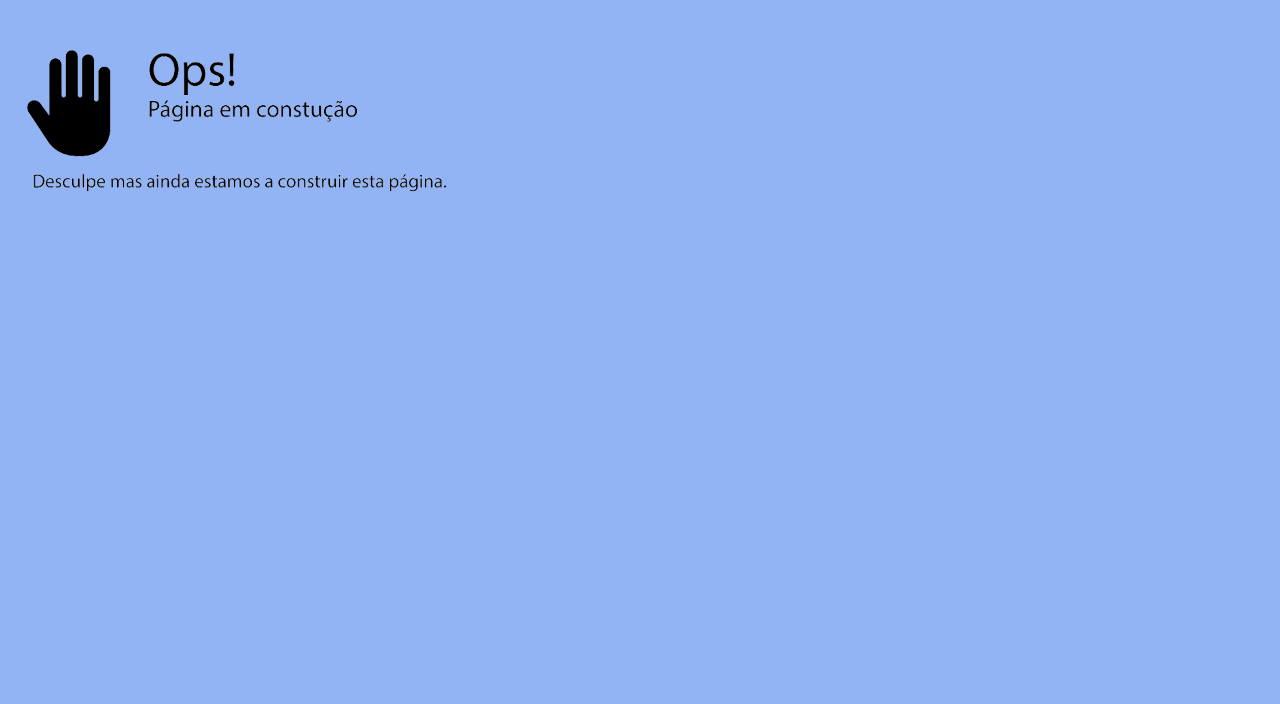
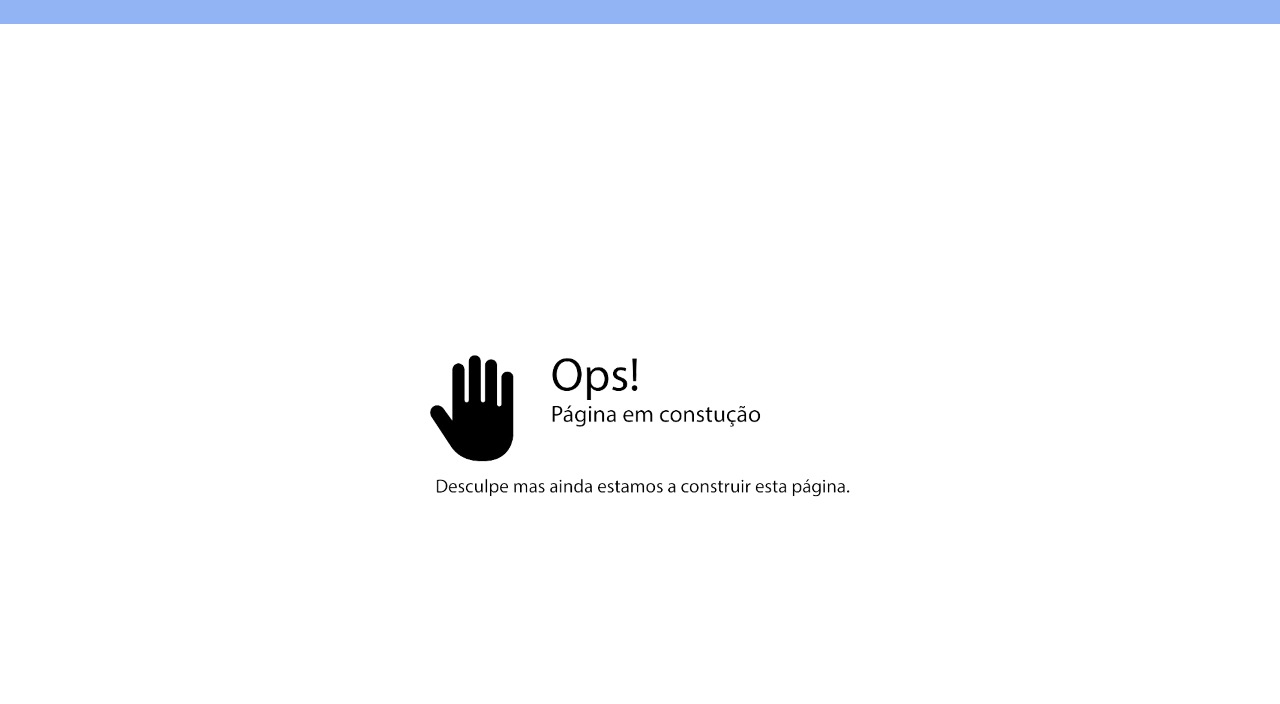
Before and after one commit to egvs2/emerson, a plain HTML site: page index.html in a window 1280 px wide. Shown: the part 776-1480 px from the top of the page. Drawn offline with nearby package versions, Linux system fonts and the light colour scheme.

Commit message:
concerto I

```diff
--- a/estilos/style.css
+++ b/estilos/style.css
@@ -63,6 +63,20 @@ body {
     background: var(--cor02);
 }
 
+#eu {
+    display: flex;
+    justify-content: center;
+    align-items: center;
+    background: white;
+    width: 100vw;
+}
+
+#serviço {
+    display: flex;
+    justify-content: center;
+    align-items: center;
+}
+
 #contato {
     background: white;
     grid-template-rows: 20% 30% 40% 10%;
```
